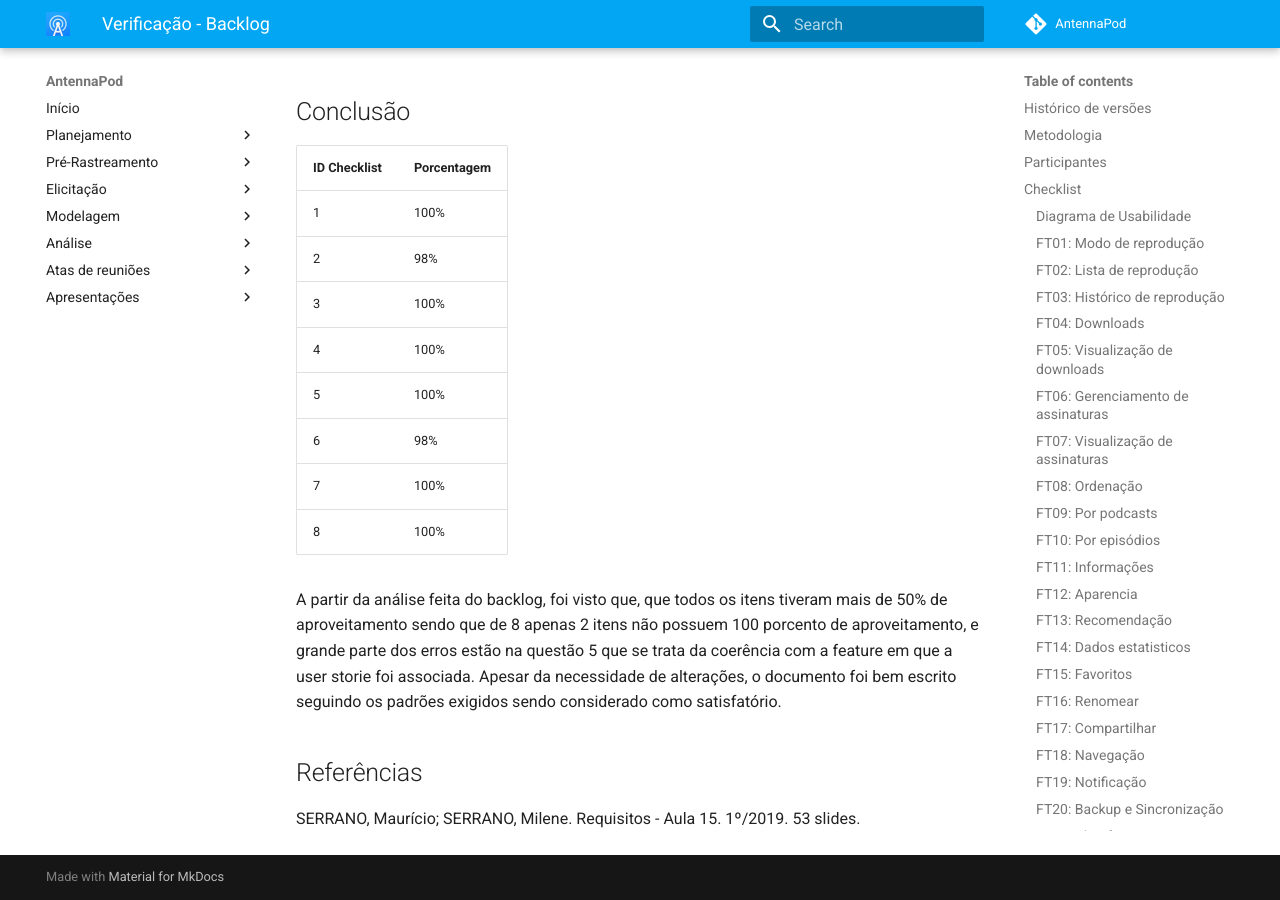
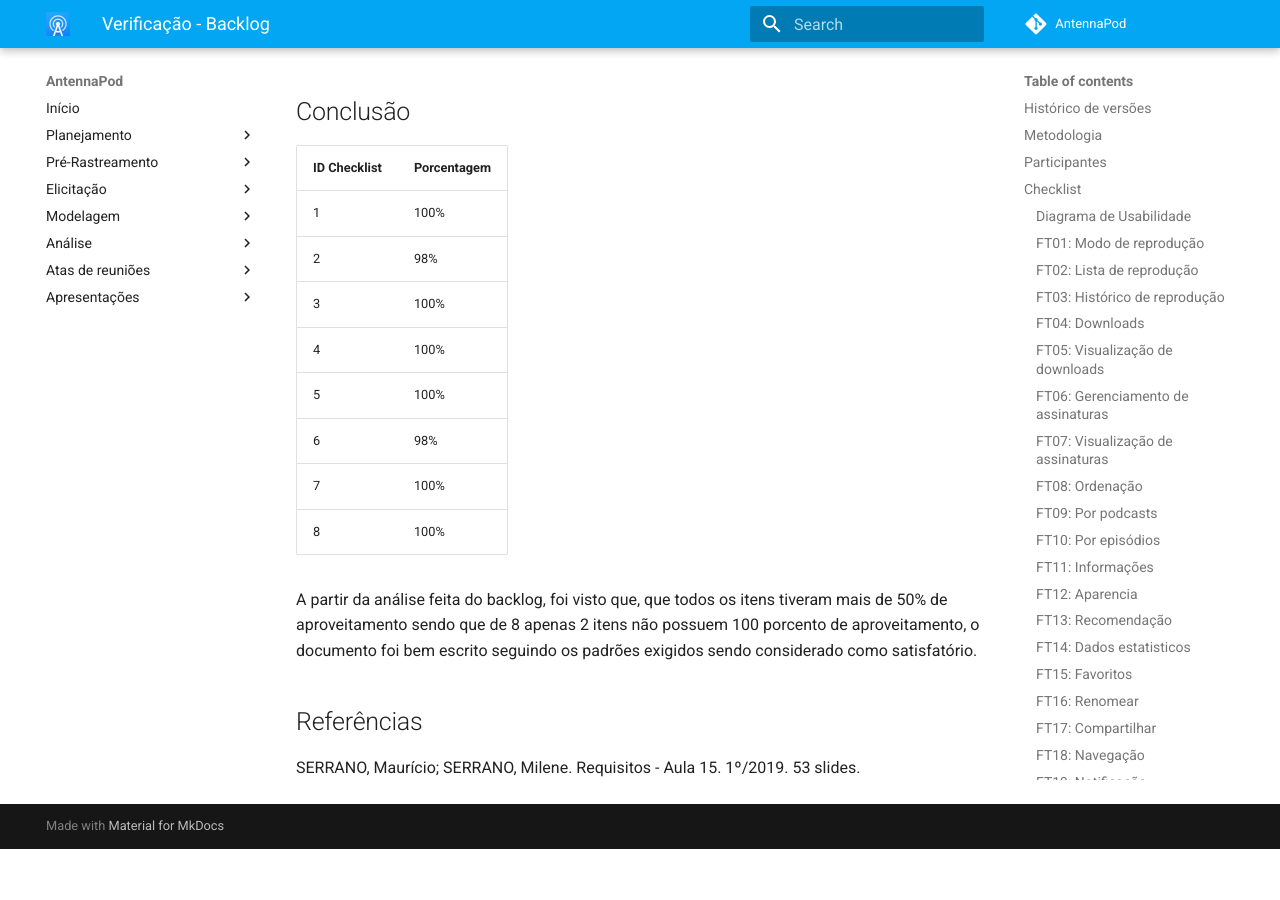
Before and after one commit to Requisitos-de-Software/2021.2-AntennaPod, an MkDocs documentation site: the page built from docs/analise/verificacao/verificacao-backlog.md, in a window 1280 px wide and 900 px high, scrolled down 6850 px. Built offline with MkDocs 1.6.1 and Material for MkDocs 9.7.7, drawn with Linux system fonts in a browser that asks for light colours; comment, search, counter and statistics services are not loaded; after the commit the page ends 7699 px from its top, so only the background shows below that.

Commit message:
:pencil: (#66) corrigindo a conclusão

```diff
--- a/docs/analise/verificacao/verificacao-backlog.md
+++ b/docs/analise/verificacao/verificacao-backlog.md
@@ -230,7 +230,7 @@
 | 7            | 100%        |
 | 8            | 100%        |
 
-A partir da análise feita do backlog, foi visto que, que todos os itens tiveram mais de 50% de aproveitamento sendo que de 8 apenas 2  itens não possuem 100 porcento de aproveitamento, e grande parte dos erros estão na questão 5 que se trata  da coerência com a feature em que a user storie foi associada. Apesar da necessidade de alterações, o documento foi bem escrito seguindo os padrões exigidos sendo considerado como satisfatório.
+A partir da análise feita do backlog, foi visto que, que todos os itens tiveram mais de 50% de aproveitamento sendo que de 8 apenas 2  itens não possuem 100 porcento de aproveitamento, o documento foi bem escrito seguindo os padrões exigidos sendo considerado como satisfatório.
 
 
 
```
